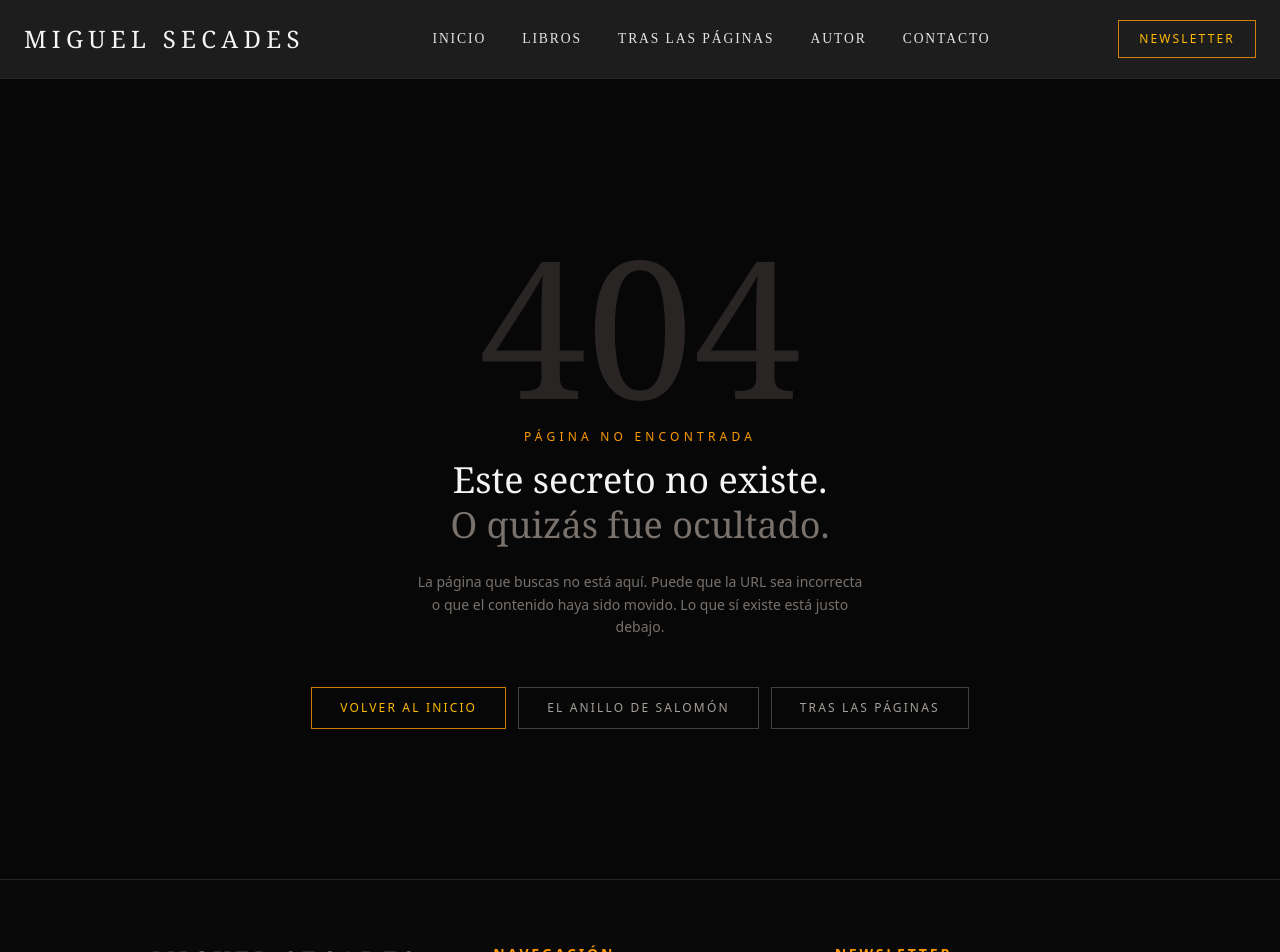
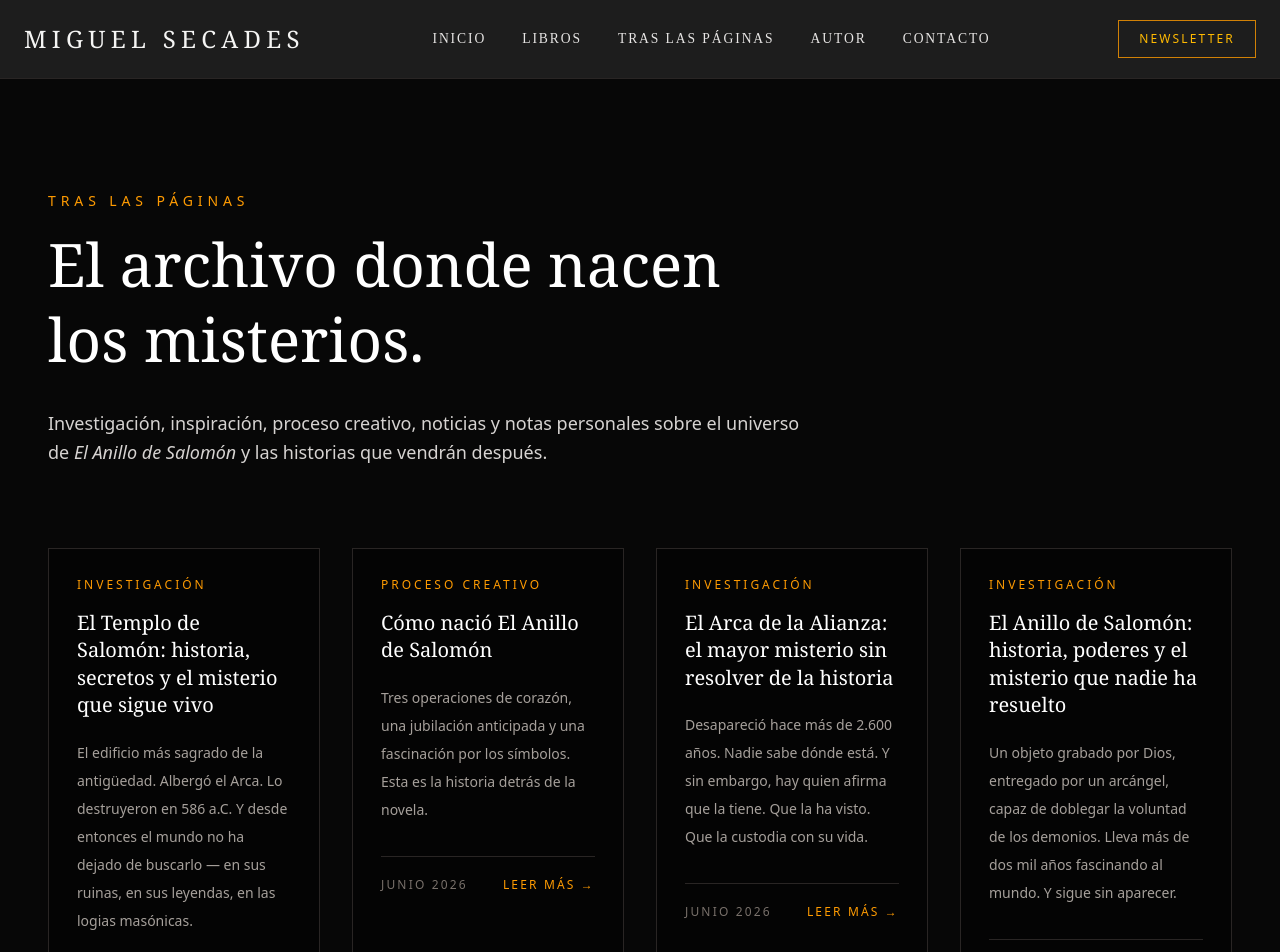
Before and after one commit to MiguelSecadesBYU/miguel-web-platform, a Next.js app: page /blog/templo-de-salomon-historia-secretos-misterio in a window 1280 px wide. Before the commit this address had no page. Shown: the top 952 px of the page. Built offline with nearby package versions, Linux system fonts and the light colour scheme.

Commit message:
Nuevo Articulo en el blog

```diff
--- /dev/null
+++ b/src/app/blog/templo-de-salomon-historia-secretos-misterio/page.tsx
@@ -0,0 +1,93 @@
+import Link from "next/link";
+import type { Metadata } from "next";
+
+export const metadata: Metadata = {
+  title: "Tras las páginas",
+  description:
+    "Blog de Miguel Secades García. Investigación histórica, proceso creativo y el universo de El Anillo de Salomón.",
+};
+
+const posts = [
+  {
+    slug: "templo-de-salomon-historia-secretos-misterio",
+    category: "Investigación",
+    title: "El Templo de Salomón: historia, secretos y el misterio que sigue vivo",
+    excerpt:
+      "El edificio más sagrado de la antigüedad. Albergó el Arca. Lo destruyeron en 586 a.C. Y desde entonces el mundo no ha dejado de buscarlo — en sus ruinas, en sus leyendas, en las logias masónicas.",
+    date: "Septiembre 2026",
+    ready: true,
+  },
+  {
+    slug: "como-nacio-el-anillo-de-salomon",
+    category: "Proceso creativo",
+    title: "Cómo nació El Anillo de Salomón",
+    excerpt:
+      "Tres operaciones de corazón, una jubilación anticipada y una fascinación por los símbolos. Esta es la historia detrás de la novela.",
+    date: "Junio 2026",
+    ready: true,
+  },
+  {
+    slug: "arca-de-la-alianza-misterio-historia",
+    category: "Investigación",
+    title: "El Arca de la Alianza: el mayor misterio sin resolver de la historia",
+    excerpt:
+      "Desapareció hace más de 2.600 años. Nadie sabe dónde está. Y sin embargo, hay quien afirma que la tiene. Que la ha visto. Que la custodia con su vida.",
+    date: "Junio 2026",
+    ready: true,
+  },
+  {
+    slug: "anillo-de-salomon-historia-poderes-leyenda",
+    category: "Investigación",
+    title: "El Anillo de Salomón: historia, poderes y el misterio que nadie ha resuelto",
+    excerpt:
+      "Un objeto grabado por Dios, entregado por un arcángel, capaz de doblegar la voluntad de los demonios. Lleva más de dos mil años fascinando al mundo. Y sigue sin aparecer.",
+    date: "Junio 2026",
+    ready: true,
+  },
+];
+
+export default function BlogPage() {
+  return (
+    <main className="min-h-screen bg-[#070707] px-6 py-28 text-white lg:px-12">
+      <section className="mx-auto max-w-7xl">
+        <div className="mb-20 max-w-3xl">
+          <p className="mb-4 text-sm uppercase tracking-[0.35em] text-amber-500">
+            Tras las páginas
+          </p>
+          <h1 className="mb-8 font-serif text-5xl font-light leading-tight md:text-6xl">
+            El archivo donde nacen los misterios.
+          </h1>
+          <p className="text-lg leading-relaxed text-stone-300">
+            Investigación, inspiración, proceso creativo, noticias y notas
+            personales sobre el universo de <em>El Anillo de Salomón</em> y las
+            historias que vendrán después.
+          </p>
+        </div>
+
+        <div className="grid gap-8 md:grid-cols-2 lg:grid-cols-4">
+          {posts.map((post) => (
+            <Link key={post.slug} href={`/blog/${post.slug}`}>
+              <article className="group h-full border border-stone-800 bg-black/40 p-7 transition hover:border-amber-500/60">
+                <p className="mb-4 text-xs uppercase tracking-[0.25em] text-amber-500">
+                  {post.category}
+                </p>
+                <h2 className="mb-5 font-serif text-xl font-light leading-snug text-white group-hover:text-amber-400">
+                  {post.title}
+                </h2>
+                <p className="mb-8 text-sm leading-7 text-stone-400">
+                  {post.excerpt}
+                </p>
+                <div className="flex items-center justify-between border-t border-stone-800 pt-5 text-xs uppercase tracking-[0.18em] text-stone-500">
+                  <span>{post.date}</span>
+                  <span className="text-amber-500 transition group-hover:translate-x-1">
+                    Leer más →
+                  </span>
+                </div>
+              </article>
+            </Link>
+          ))}
+        </div>
+      </section>
+    </main>
+  );
+}
--- a/src/components/LastestPost.tsx
+++ b/src/components/LastestPost.tsx
@@ -1,6 +1,15 @@
 import Link from "next/link";
 
 const latestPosts = [
+  {
+    slug: "templo-de-salomon-historia-secretos-misterio",
+    category: "Investigación",
+    title: "El Templo de Salomón: historia, secretos y el misterio que sigue vivo",
+    excerpt:
+      "El edificio más sagrado de la antigüedad. Albergó el Arca. Lo destruyeron en 586 a.C. Y desde entonces el mundo no ha dejado de buscarlo — en sus ruinas, en sus leyendas, en las logias masónicas.",
+    date: "Septiembre 2026",
+    readTime: "13 min",
+  },
   {
     slug: "como-nacio-el-anillo-de-salomon",
     category: "Proceso creativo",
@@ -9,15 +18,6 @@ const latestPosts = [
       "Tres operaciones de corazón, una jubilación anticipada y una fascinación por los símbolos. Esta es la historia detrás de la novela.",
     date: "Junio 2026",
     readTime: "8 min",
-  },
-  {
-    slug: "arca-de-la-alianza-misterio-historia",
-    category: "Investigación",
-    title: "El Arca de la Alianza: el mayor misterio sin resolver de la historia",
-    excerpt:
-      "Desapareció hace más de 2.600 años. Nadie sabe dónde está. Y sin embargo, hay quien afirma que la tiene. Que la ha visto. Que la custodia con su vida.",
-    date: "Junio 2026",
-    readTime: "14 min",
   },
 ];
 
```
